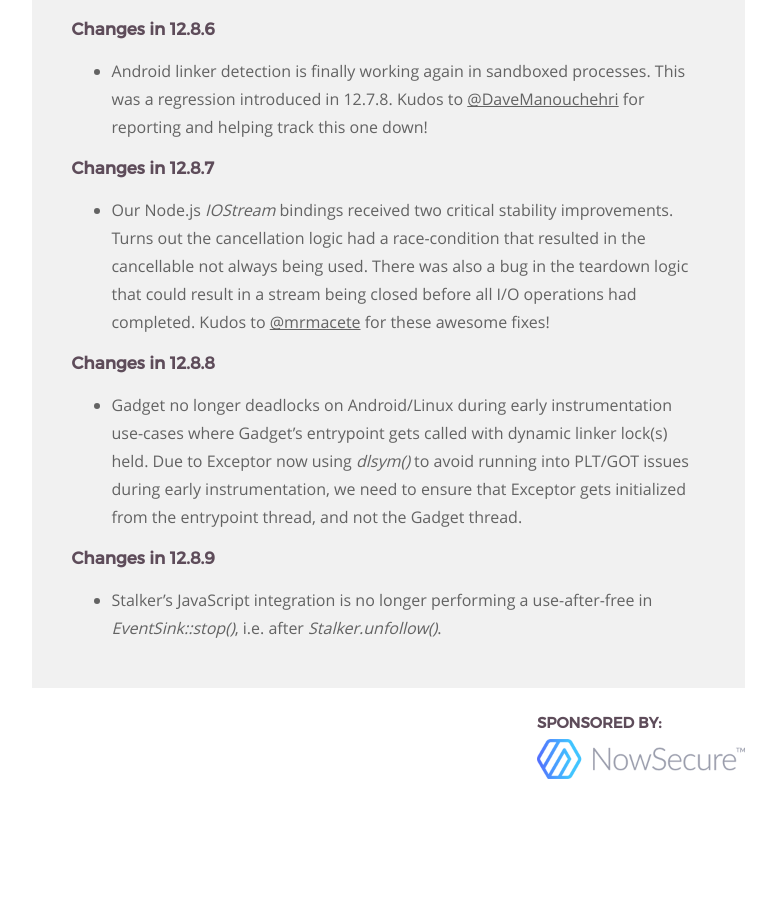
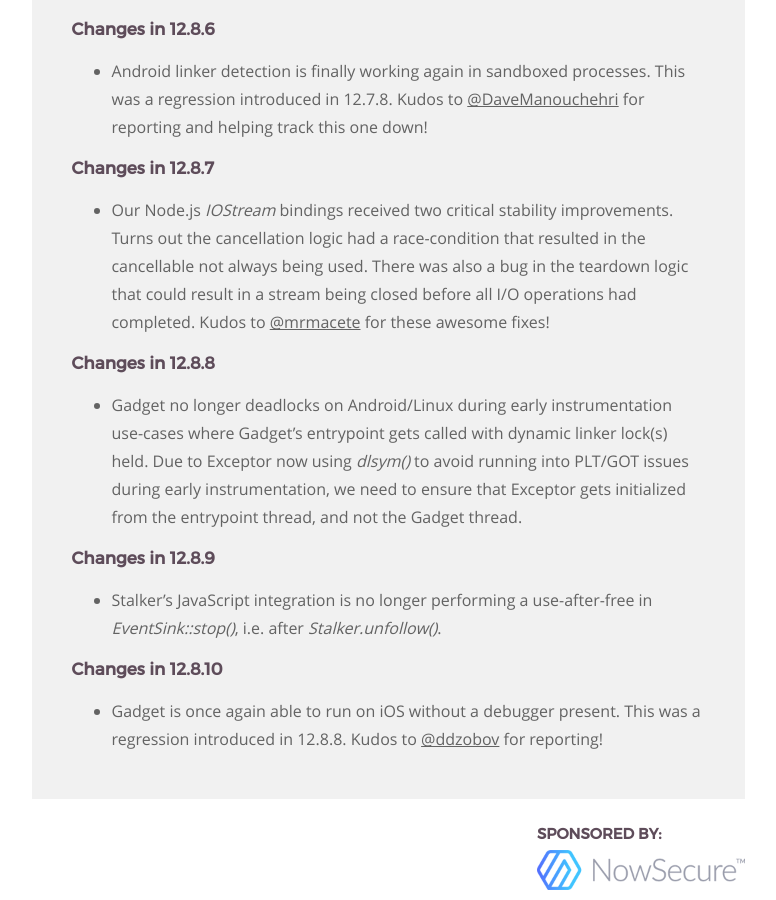
Before and after one commit to frida/frida-website, a Jekyll site: the page built from _posts/2019-12-18-frida-12-8-released.markdown, in a window 1280 px wide and 900 px high, scrolled down 5448 px. Shown: the whole window, without its empty margins (364-1140 px from the left). Built offline with Jekyll 4.4.1, drawn with Linux system fonts in a browser that asks for light colours; before the commit the page ends 6237 px from its top, so only the background shows below that.

Commit message:
Summarize changes in 12.8.10

```diff
--- a/_posts/2019-12-18-frida-12-8-released.markdown
+++ b/_posts/2019-12-18-frida-12-8-released.markdown
@@ -235,6 +235,11 @@ and helping shape the unwrap() feature.
 - Stalker's JavaScript integration is no longer performing a use-after-free in
   *EventSink::stop()*, i.e. after *Stalker.unfollow()*.
 
+### Changes in 12.8.10
+
+- Gadget is once again able to run on iOS without a debugger present. This was a
+  regression introduced in 12.8.8. Kudos to [@ddzobov][] for reporting!
+
 
 [Stalker]: /docs/javascript-api/#stalker
 [started]: /news/2017/08/25/frida-10-5-released/
@@ -248,3 +253,4 @@ and helping shape the unwrap() feature.
 [@bigboysun]: https://github.com/bigboysun
 [@iddoeldor]: https://github.com/iddoeldor
 [@mrmacete]: https://twitter.com/bezjaje
+[@ddzobov]: https://github.com/ddzobov
```
